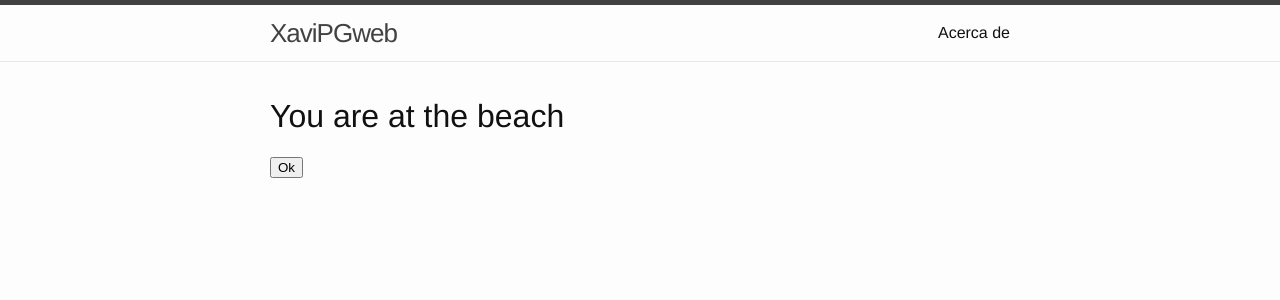
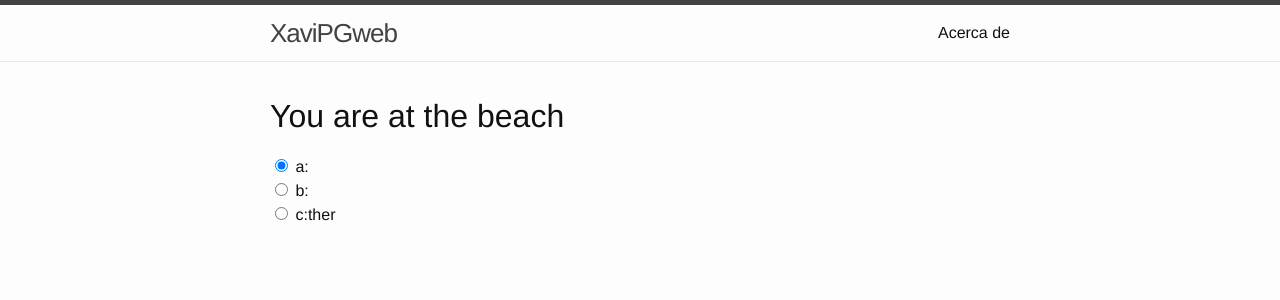
Before and after one commit to xavipgweb/xavipgweb.github.io, a Jekyll site: the page built from index.html, in a window 1280 px wide. Shown: the top 300 px of the page. Built offline with Jekyll 4.4.1, drawn with Linux system fonts in a browser that asks for light colours.

Commit message:
Update index.html

```diff
--- a/index.html
+++ b/index.html
@@ -28,5 +28,9 @@ layout: default
     start();
   </script>
 
-<button onclick="myFunction()">Ok</button>
+<form>
+  <input type="radio" name="gender" value="male" checked> a:<br>
+  <input type="radio" name="gender" value="female"> b:<br>
+  <input type="radio" name="gender" value="other"> c:ther
+</form>
 </body>
```
